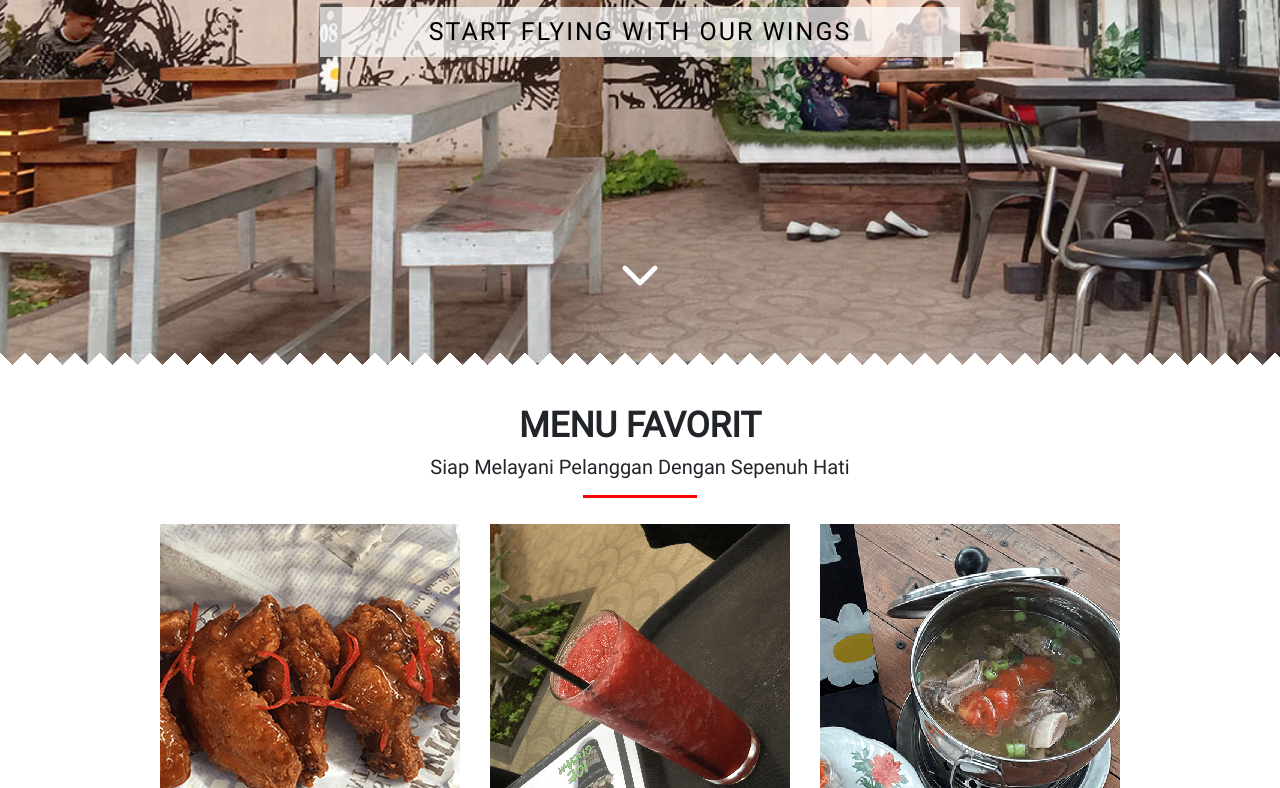
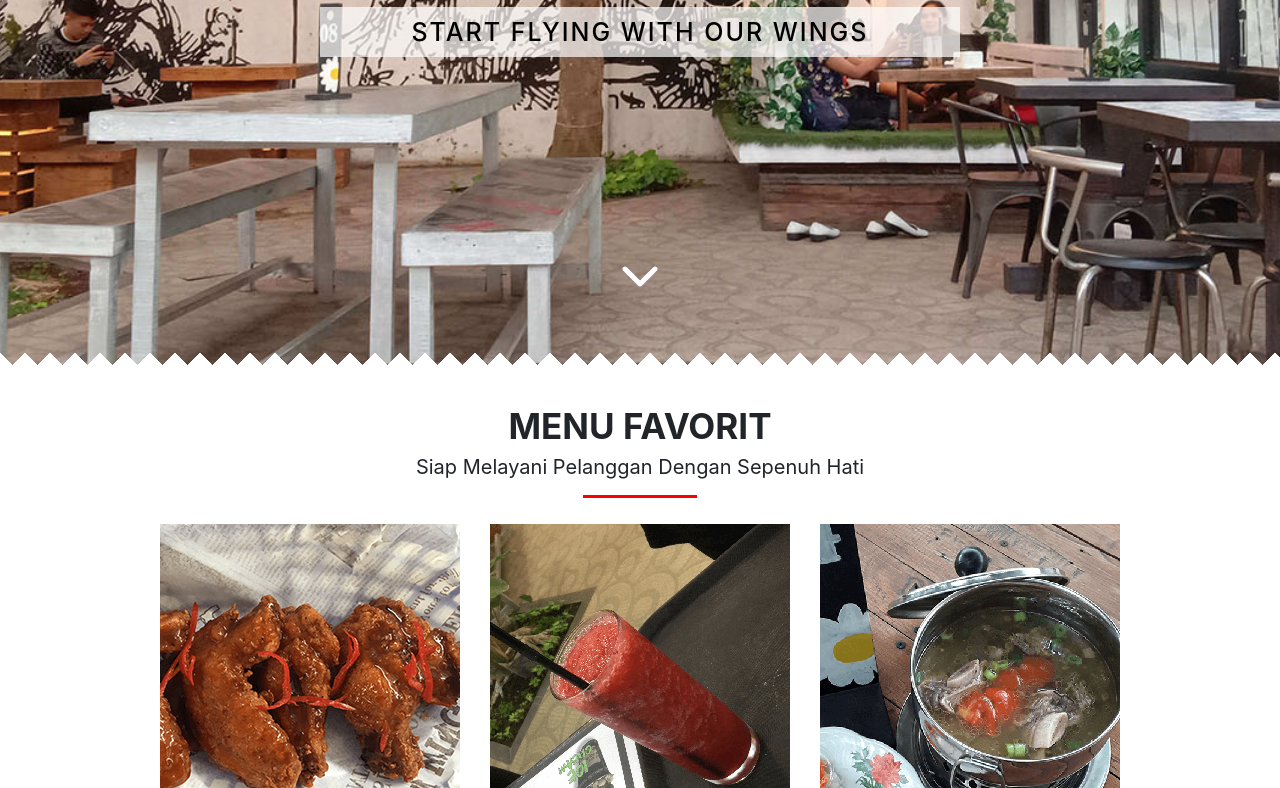
Before and after one commit to IlhamShiddiq/IlhamShiddiq.github.io, a plain HTML site: page index.html in a window 1280 px wide. Shown: the part 425-1213 px from the top of the page. Drawn offline with Linux system fonts and the light colour scheme.

Commit message:
hapus fontfamily body

```diff
--- a/assets/css/style.css
+++ b/assets/css/style.css
@@ -24,9 +24,6 @@ html {
 }
 /* Akhir ScrollBar */
 
-body {
-    font-family: roboto-regular;
-}
 
 /* Navigasi */
 .navbar-1, .navbar-2 {
```
